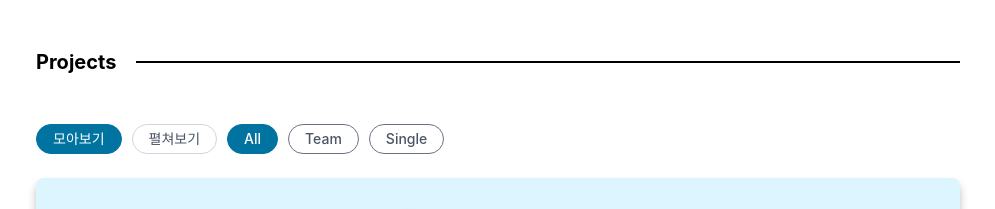
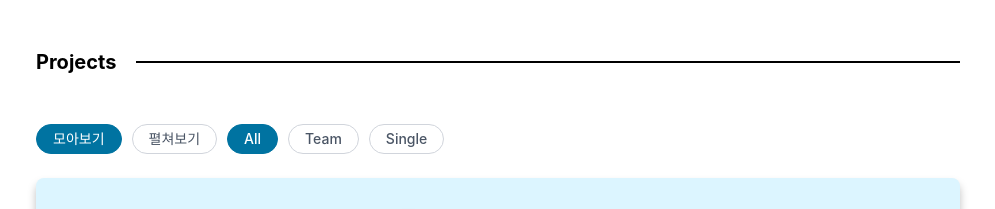
Before and after one commit to cjiyun/jiyoon-portfolio, a React (Vite) app: page / in a window 1280 px wide. Shown: the part 2240-2449 px from the top of the page, without its empty margins (92-1087 px from the left). Built offline with nearby package versions, Linux system fonts and the light colour scheme.

Commit message:
style: 필터 스타일 수정

```diff
--- a/src/pages/Projects.tsx
+++ b/src/pages/Projects.tsx
@@ -56,7 +56,7 @@ const Projects = (): ReactElement => {
               <button
                 key={mode}
                 onClick={() => setViewMode(mode)}
-                className={`cursor-pointer rounded-full border px-4 py-1 font-medium ${
+                className={`cursor-pointer rounded-full border px-4 py-1 font-medium transition-colors duration-300 ${
                   viewMode === mode
                     ? 'bg-bluePrimary border-bluePrimary text-white'
                     : 'hover:border-bluePrimary hover:text-bluePrimary border-gray-300 text-gray-600'
@@ -74,7 +74,7 @@ const Projects = (): ReactElement => {
                 className={`cursor-pointer rounded-full border px-4 py-1 font-medium transition-colors duration-300 ${
                   filters === filter
                     ? 'bg-bluePrimary border-bluePrimary text-white'
-                    : 'hover:border-bluePrimary hover:text-bluePrimary border-gray-500 text-gray-600'
+                    : 'hover:border-bluePrimary hover:text-bluePrimary border-gray-300 text-gray-600'
                 } `}
               >
                 {filter}
```
